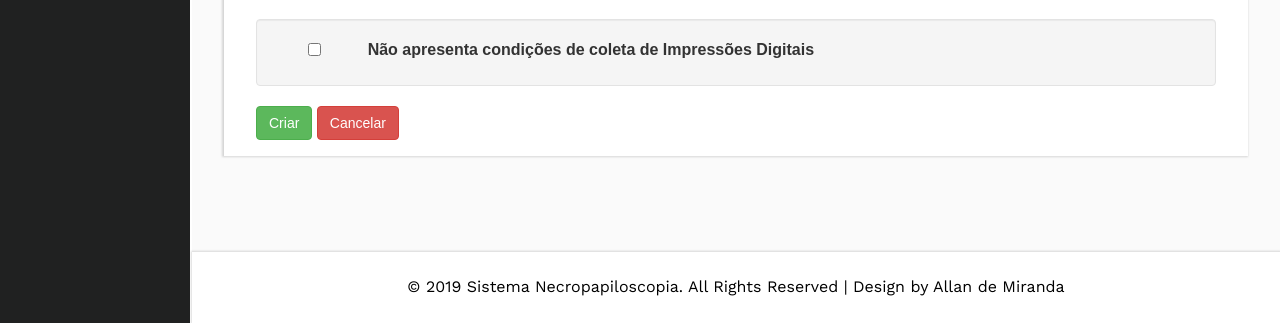
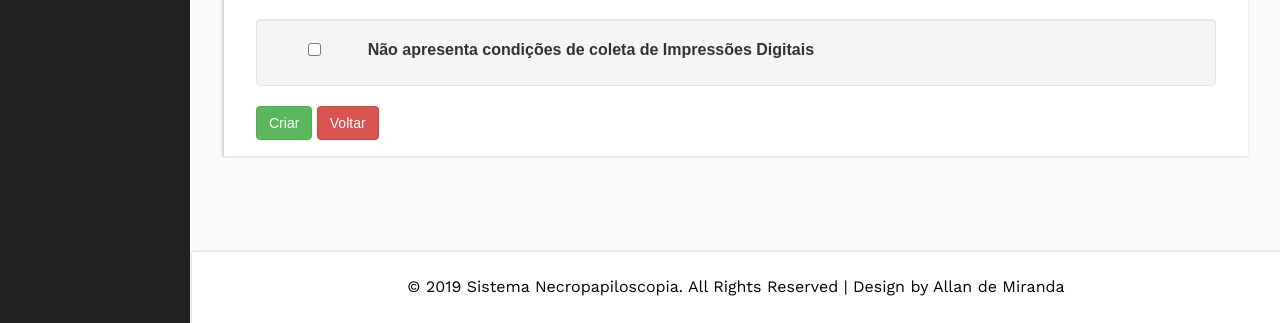
Before and after one commit to allandemiranda/Sistema-Necropapiloscopia, a PHP site: page /perfilDocumento.php?protocolo=1 in a window 1280 px wide. Shown: the part 1190-1513 px from the top of the page. Run offline with PHP 8.4, Linux system fonts and the light colour scheme; the visitor is signed in with stand-in values (Sample User, id 1); data that the repository does not hold is empty; some libraries are stand-ins or nearby versions; some web fonts are replaced.

Commit message:
novo página

```diff
--- a/perfilDocumento.php
+++ b/perfilDocumento.php
@@ -134,7 +134,7 @@ if ($_SERVER["REQUEST_METHOD"] == "POST") {
                             if (mysqli_query($conn, $sql)) {
                                 echo '<div class="alert alert-success alert-dismissable">';
                                 echo '<button aria-hidden="true" data-dismiss="alert" class="close" type="button"> × </button>';
-                                echo 'Sucesso! Adicionado.';
+                                echo 'Sucesso! Modificado.';
                                 echo '</div>';
                             } else {
                                 echo '<div class="alert alert-danger alert-dismissable">';
@@ -271,7 +271,7 @@ if ($_SERVER["REQUEST_METHOD"] == "POST") {
                                 ?>
                                 <div class="grid1">
                                     <button type="submit" class="btn btn-1 btn-success">Criar</button>
-                                    <a href="listaDocumentos.php?page=<?php echo $protocolo; ?>"><button type="button" class="btn btn-1 btn-danger">Cancelar</button></a>
+                                    <a href="listaDocumentos.php?page=<?php echo $protocolo; ?>"><button type="button" class="btn btn-1 btn-danger">Voltar</button></a>
                                 </div>
                             </div>
                         </form>
```
